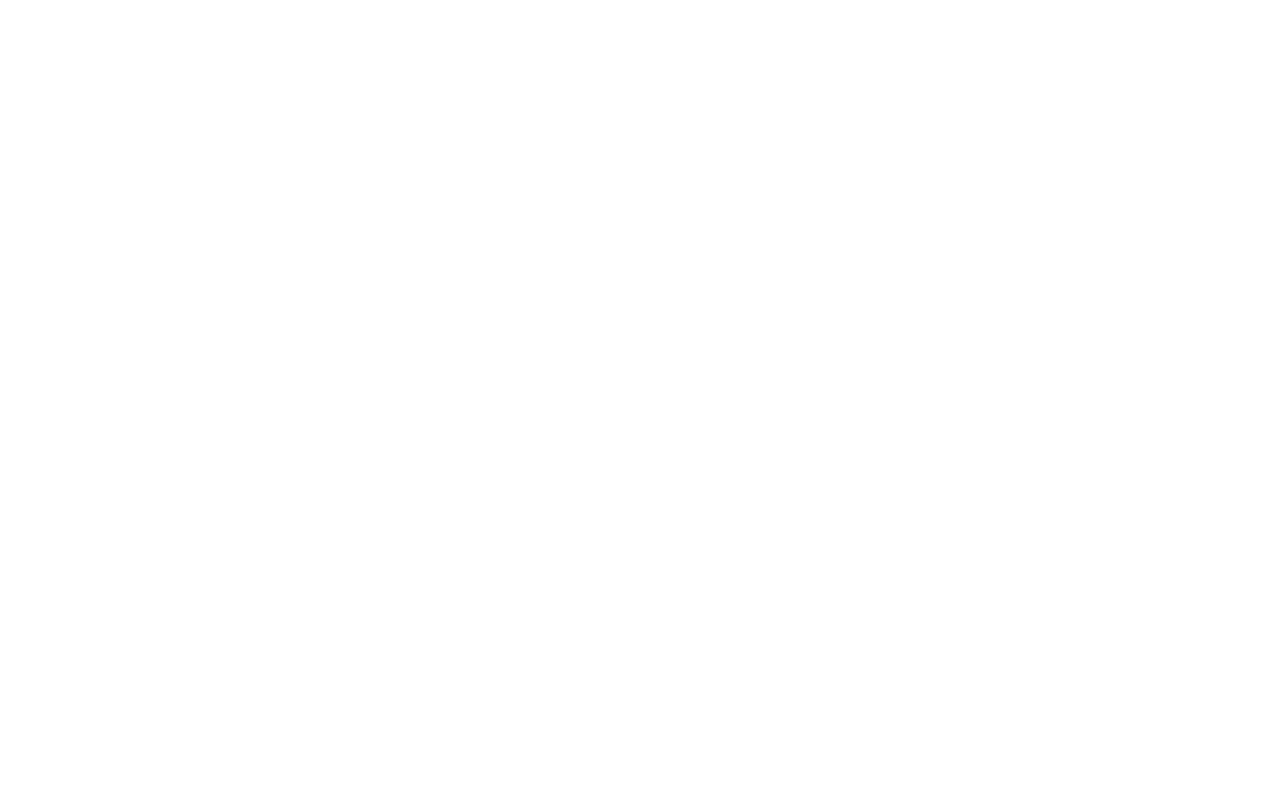
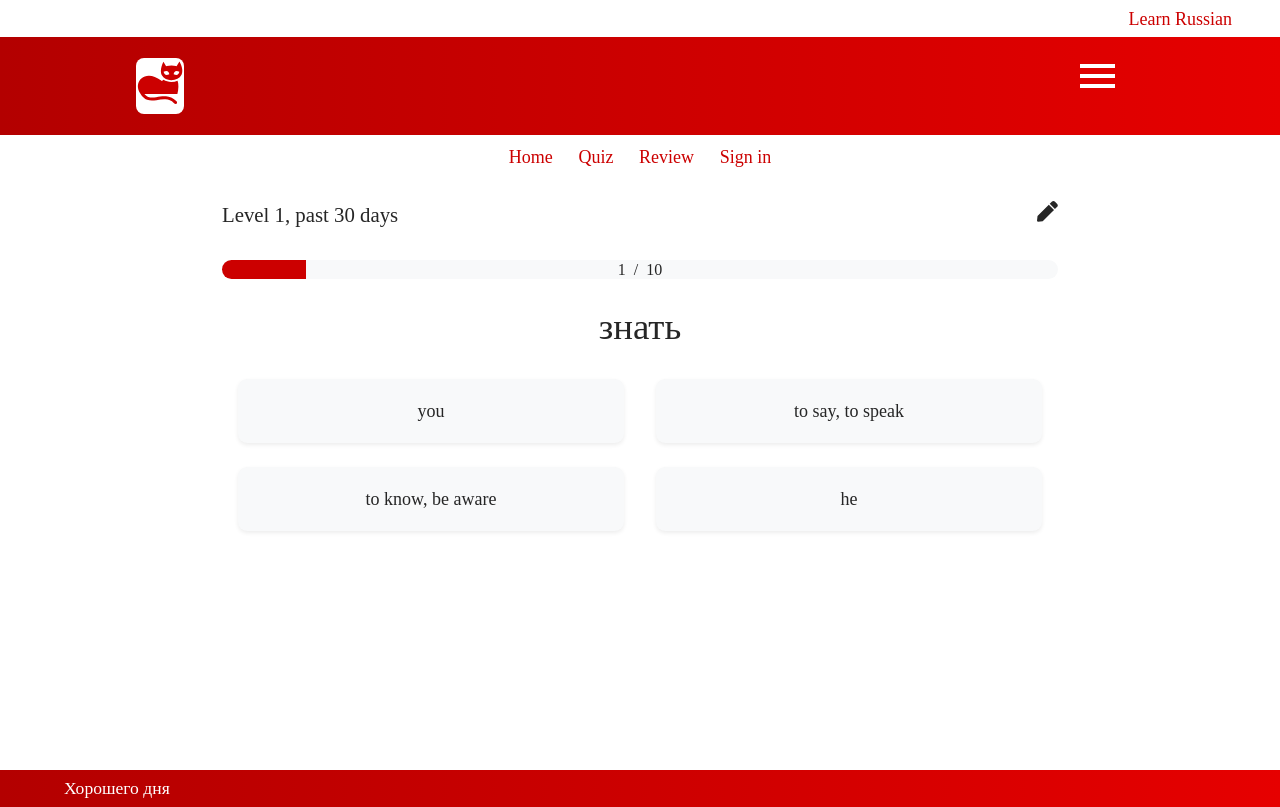
Before and after one commit to Terry9022/Learning-Russian-Vocabulary, a React (Vite) app in the folder frontend/: page /quiz-demo in a window 1280 px wide. Before the commit this address had no page. Built offline with nearby package versions, Linux system fonts and the light colour scheme.

Commit message:
add quiz demo page for user if not logged in

```diff
--- a/frontend/src/App.jsx
+++ b/frontend/src/App.jsx
@@ -4,6 +4,7 @@
 import ReviewPage from "./pages/ReviewPage";
 import SigninPage from "./pages/SigninPage";
 import ReviewAllPage from "./pages/ReviewAllPage";
+import QuizDemoPage from "./pages/QuizDemoPage";
 
 import Profile from "./pages/Profile";
 
@@ -15,6 +16,7 @@
     <Routes>
       <Route path="/" element={<Home />} />
       <Route path="/quiz" element={<QuizPage />} />
+      <Route path="/quiz-demo" element={<QuizDemoPage />} />
       <Route path="/review" element={<ReviewPage />} />
       <Route path="/review-all" element={<ReviewAllPage />} />
       <Route path="/signin" element={<SigninPage />} />
--- a/frontend/src/components/Header.jsx
+++ b/frontend/src/components/Header.jsx
@@ -28,7 +28,11 @@
       <div>
         <nav>
           <Link to="/">Home</Link>
-          <Link to="/quiz">Quiz</Link>
+          {user ? (
+            <Link to="/quiz">Quiz</Link>
+          ) : (
+            <Link to="/quiz-demo">Quiz</Link>
+          )}
           {user ? (
             <Link to="/review">Review</Link>
           ) : (
--- a/frontend/src/pages/Home.jsx
+++ b/frontend/src/pages/Home.jsx
@@ -50,7 +50,11 @@
           <div>
             <nav>
               <Link to="/">Home</Link>
-              <Link to="/quiz">Quiz</Link>
+              {user ? (
+                <Link to="/quiz">Quiz</Link>
+              ) : (
+                <Link to="/quiz-demo">Quiz</Link>
+              )}
               {user ? (
                 <Link to="/review">Review</Link>
               ) : (
--- /dev/null
+++ b/frontend/src/pages/QuizDemoPage.jsx
@@ -0,0 +1,53 @@
+import { FaPen } from "react-icons/fa";
+import Header from "../components/Header";
+
+const QuizDemoPage = () => {
+  return (
+    <div>
+      <div className="body">
+        <Header />
+        <div className="quizMain">
+          <div className="editQuizSection">
+            <span id="quizFilter">Level 1, past 30 days</span>
+            <span>
+              <FaPen />
+            </span>
+          </div>
+          <div id="progress_container">
+            <div id="progress_container_text">
+              <div id="progress_container_text_align_center">
+                <span id="quizCount">1</span> &nbsp; / &nbsp;10
+              </div>
+            </div>
+            <div id="loading_bar"></div>
+          </div>
+          <div className="quizSection">
+            <div className="question" id="quizQuestion">
+              знать
+            </div>
+            <div className="optionContainer">
+              <div className="option" id="option1">
+                you
+              </div>
+              <div className="option" id="option2">
+                to say, to speak
+              </div>
+              <div className="option" id="option3">
+                to know, be aware
+              </div>
+              <div className="option" id="option4">
+                he
+              </div>
+            </div>
+          </div>
+        </div>
+        <footer>
+          <div>
+            <span>Хорошего дня</span>
+          </div>
+        </footer>
+      </div>
+    </div>
+  );
+};
+export default QuizDemoPage;
```
